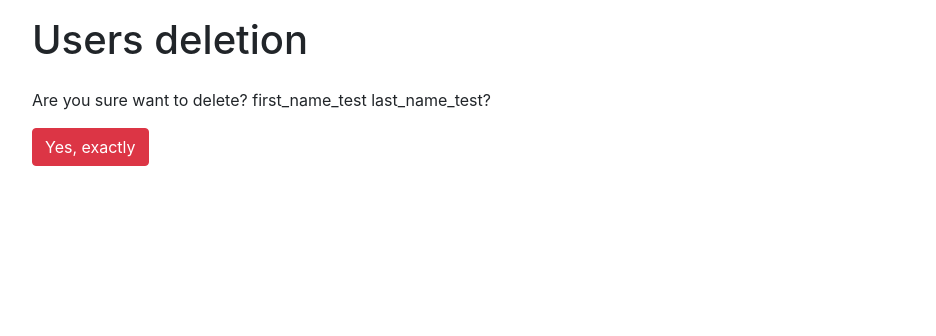
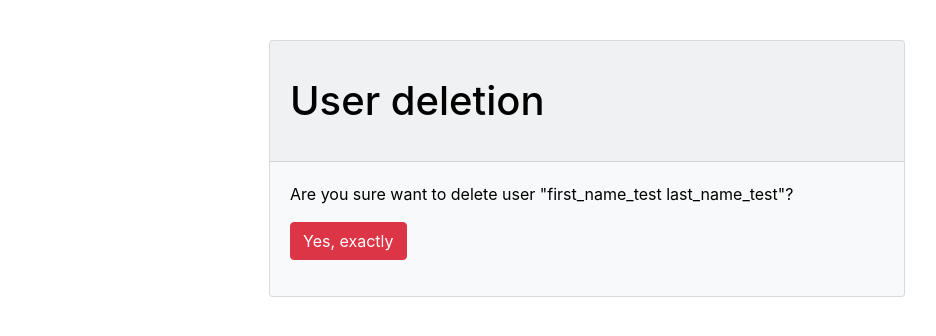
Before and after one commit to tommyqamaz/python-project-52, a Django app: page /users/777/delete in a window 1280 px wide. Shown: the part 56-392 px from the top of the page, without its empty margins (53-989 px from the left). Run offline with Django 4.2, Linux system fonts and the light colour scheme; a user stored in the database is signed in; data comes from the database, SQL or seed files in the repository; some libraries are stand-ins or nearby versions.

Commit message:
delete templates restyling

```diff
--- a/task_manager/templates/tasks/task_list.html
+++ b/task_manager/templates/tasks/task_list.html
@@ -33,9 +33,9 @@
                 <td>{{ task.executor }}</td>
                 <td>{{ task.created_at }}</td>
                 <td>
-                    <a href="{% url 'tasks:update_task' user.pk %}">{% translate 'Update' %}</a>
+                    <a href="{% url 'tasks:update_task' task.pk %}">{% translate 'Update' %}</a>
                     <br>
-                    <a href="{% url 'tasks:delete_task' user.pk %}">{% translate 'Delete' %}</a>
+                    <a href="{% url 'tasks:delete_task' task.pk %}">{% translate 'Delete' %}</a>
                 </td>
             </tr>
             {% endfor %}
--- a/task_manager/templates/tasks/update.html
+++ b/task_manager/templates/tasks/update.html
@@ -10,7 +10,7 @@
 <div class="container" style="width: 80%; color: black">
     <div class="card bg-light my-5">
         <div class="card-header">
-            <h3>Task update</h3>
+            <h3>{% translate 'Task update' %}</h3>
         </div>
         <div class="card-body">
             <form class="form" method="post">
--- a/task_manager/templates/users/delete.html
+++ b/task_manager/templates/users/delete.html
@@ -4,10 +4,14 @@
 
 {% block content %}
 {% bootstrap_messages %}
-
-<h1 class="my-4">{% translate "Users deletion" %}</h1>
+<div class="container" style="width: 60%; color: black">
+    <div class="card bg-light my-5">
+        <div class="card-header">
+            <h1 class="my-4">{% translate "User deletion" %}</h1>
+        </div>
+        <div class="card-body">
             <form method="post">{% csrf_token %}
-    <p>{% translate "Are you sure want to delete?" %} {{ object.first_name }} {{ object.last_name }}?</p>
+                <p>{% translate "Are you sure want to delete user" %} "{{ object.get_full_name }}"?</p>
                 {% bootstrap_form form %}
                 {% buttons %}
                 <button type="submit" class="btn btn-danger">
@@ -15,4 +19,8 @@
                 </button>
                 {% endbuttons %}
             </form>
+        </div>
+
+    </div>
+</div>
 {% endblock %}
```
Also changed, not shown: task_manager/tasks/tests.py (+6 -6 lines), task_manager/templates/statuses/delete.html (+9 -1 lines), task_manager/templates/tasks/delete.html (+26 -0 lines). Lines whose indentation alone changed are shown as unchanged.
